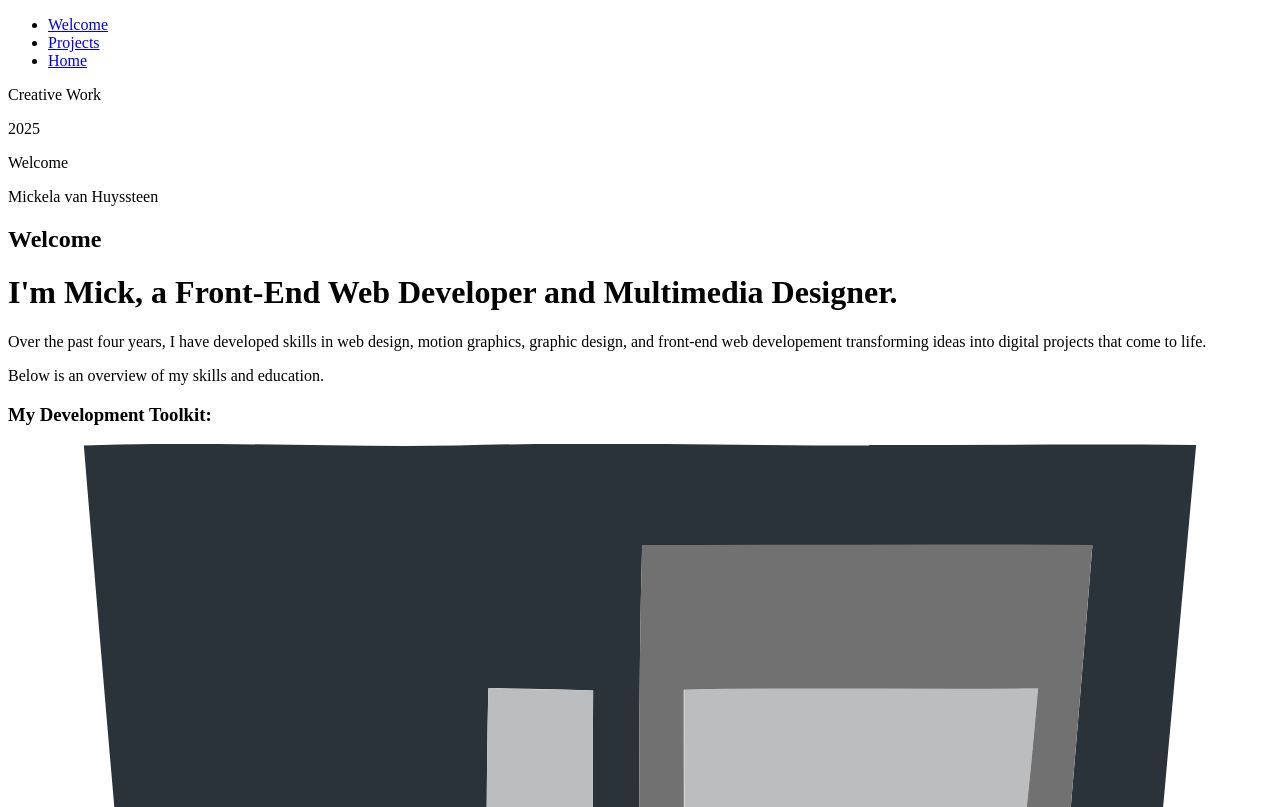
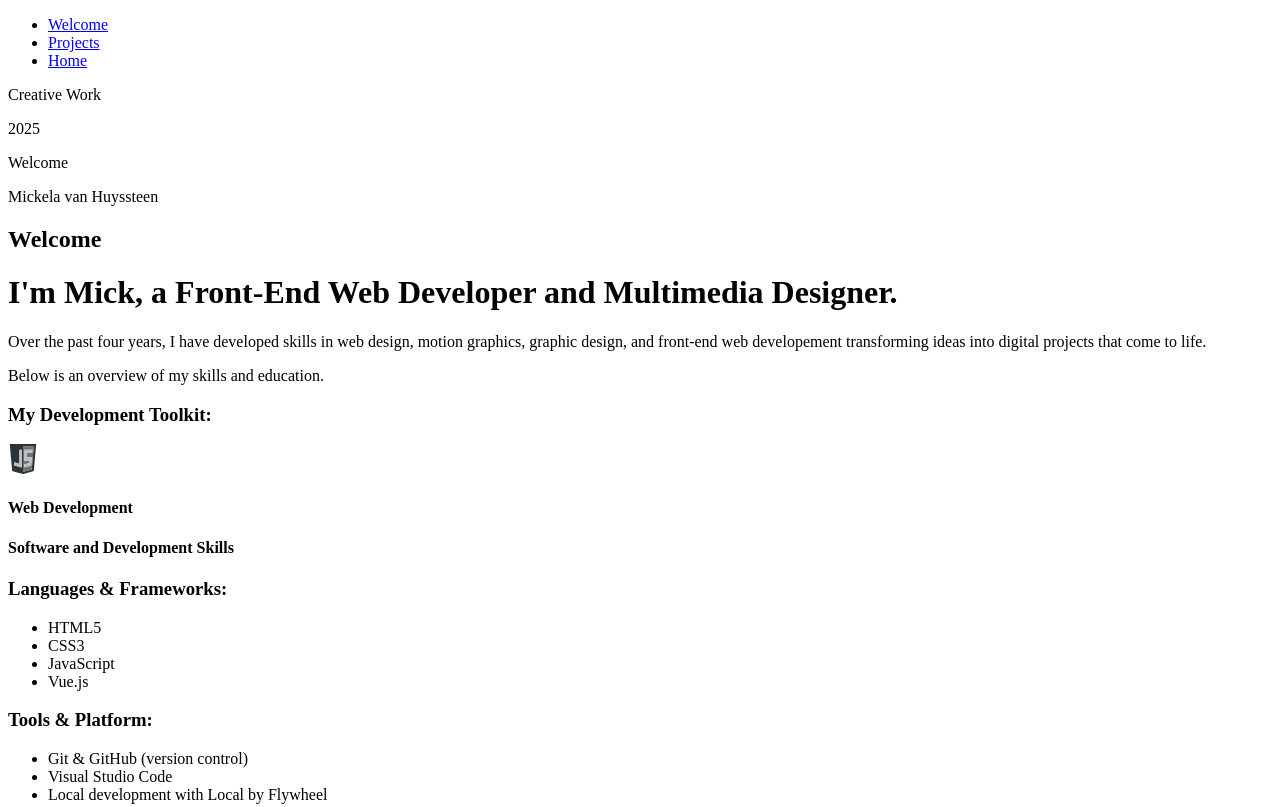
Before and after one commit to 2a333a/Assignment-06, a plain HTML site: page index.html in a window 1280 px wide. Shown: the top 807 px of the page. Drawn offline with Linux system fonts and the light colour scheme.

Commit message:
updated icons

```diff
--- a/index.html
+++ b/index.html
@@ -44,7 +44,7 @@
 
 <!--Custom SVG Icons-->
 
-<img src="SVG/javascript-icon.svg" alt="JavaScript Icon" />
+<img src="SVG/javascript-icon.svg" alt="JavaScript Icon" width="30" height="30"/>
 
 <h4>Web Development</h4>
 <h4>Software and Development Skills</h4>
```
Also changed, not shown: SVG/css3-icon.svg (added), SVG/html5-icon.svg (added).
